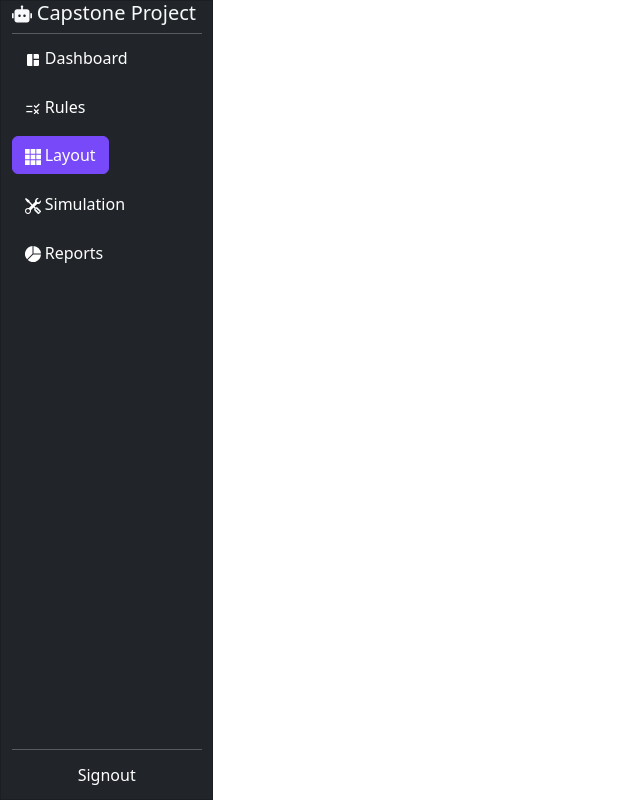
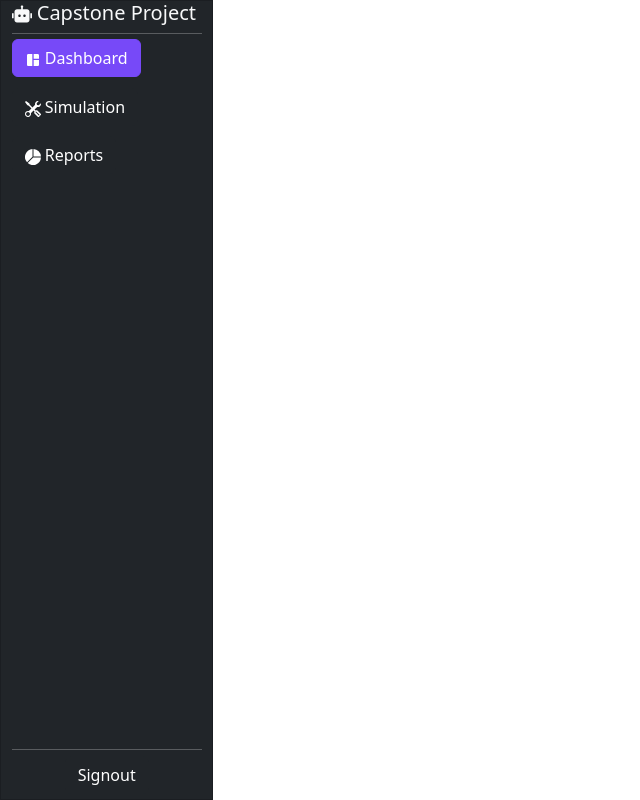
Before and after one commit to pinkeshkhannak/cohort-3-factory-layout-admin, a React (Create React App) app in the folder factory-layout/layout-frontend/: page / in a window 1280 px wide. Shown: the whole page, without its empty margins (0-640 px from the left). Built offline with nearby package versions, Linux system fonts and the light colour scheme.

Commit message:
changed side bar to get rid of layout and dashboard bc they are kind part of the dashboard

```diff
--- a/factory-layout/layout-frontend/src/components/SideBar.js
+++ b/factory-layout/layout-frontend/src/components/SideBar.js
@@ -23,10 +23,8 @@ return (
     <div>
       <Card.Title><RiRobot2Fill/> Capstone Project</Card.Title>
       <ColoredLine color='white'/>
-      <Button variant="dark"><MdSpaceDashboard/>   Dashboard</Button>
-      <Button variant="dark"><MdOutlineRule/> Rules</Button>
-      <Button               ><TfiLayoutGrid3Alt/>     Layout</Button>
-      <Button variant="dark"><BsTools/>            Simulation</Button>
+      <Button ><MdSpaceDashboard/> Dashboard</Button>
+      <Button variant="dark"><BsTools/> Simulation</Button>
       <Button variant="dark"><BsFillPieChartFill/> Reports</Button>
     </div>
 
```
